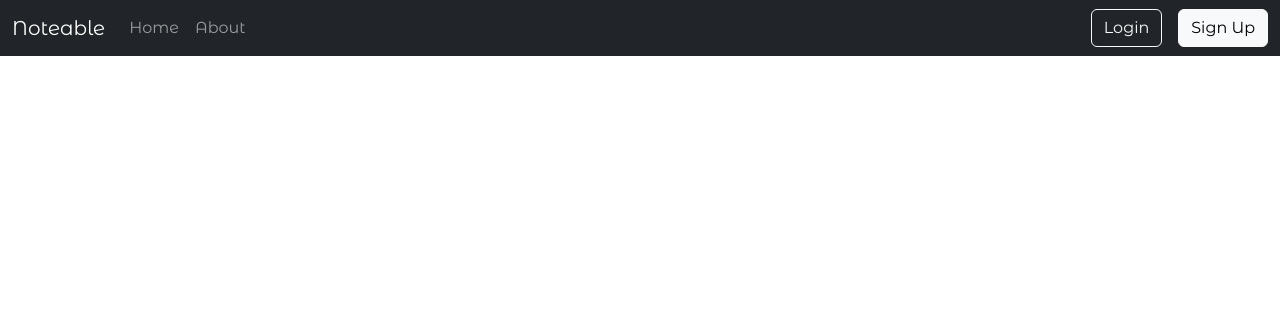
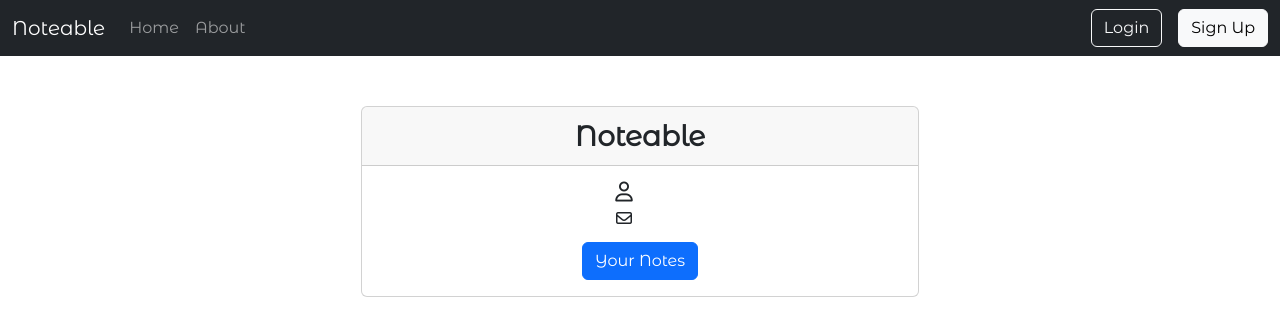
Before and after one commit to Nishant2209/Noteable, a React (Create React App) app: page /userdetails in a window 1280 px wide. Shown: the top 336 px of the page. Built offline with nearby package versions, Linux system fonts and the light colour scheme; no server answers.

Commit message:
added new component that displays user info

```diff
--- a/src/App.js
+++ b/src/App.js
@@ -7,6 +7,7 @@ import { SignUp } from "./components/SignUp";
 import { Login } from "./components/Login";
 import { useState } from "react";
 import { Alert } from "./components/Alert";
+import { UserDetails } from "./components/UserDetails";
 
 function App() {
   const [alert, setAlert] = useState(null);
@@ -31,6 +32,7 @@ function App() {
             <Route path="/about" element={<About />} />
             <Route path="/login" element={<Login showAlert={showAlert} />} />
             <Route path="/signup" element={<SignUp showAlert={showAlert} />} />
+            <Route path="/userdetails" element={<UserDetails />} />
           </Routes>
         </div>
       </BrowserRouter>
--- /dev/null
+++ b/src/components/UserDetails.jsx
@@ -0,0 +1,47 @@
+import React, { useEffect, useState } from "react";
+import { Link } from "react-router-dom";
+
+export const UserDetails = () => {
+  const token = localStorage.getItem("token");
+  const host = "http://localhost:5000";
+
+  useEffect(() => {
+    getUserDetails();
+    // eslint-disable-next-line
+  }, []);
+  const [user, setUser] = useState({ name: "", email: "" });
+
+  const getUserDetails = async () => {
+    const response = await fetch(`${host}/api/auth/getuser`, {
+      method: "POST",
+
+      headers: {
+        "Content-Type": "application/json",
+        "auth-token": `${token}`,
+      },
+    });
+
+    const json = await response.json();
+    setUser({ name: json.name, email: json.email });
+  };
+  return (
+    <div className="d-flex justify-content-center">
+      <div className="card text-center" style={{ width: "50%" }}>
+        <div className="card-header fs-3 fw-bold">Noteable</div>
+        <div className="card-body">
+          <h5 className="card-title d-flex justify-content-center">
+            <i className="fa-regular fa-user"></i>
+            <div className="mx-3">{user.name}</div>
+          </h5>
+          <p className="card-text d-flex justify-content-center">
+            <i className="fa-regular fa-envelope"></i>
+            <div className="mx-3">{user.email}</div>
+          </p>
+          <Link to="/" className="btn btn-primary">
+            Your Notes
+          </Link>
+        </div>
+      </div>
+    </div>
+  );
+};
```
